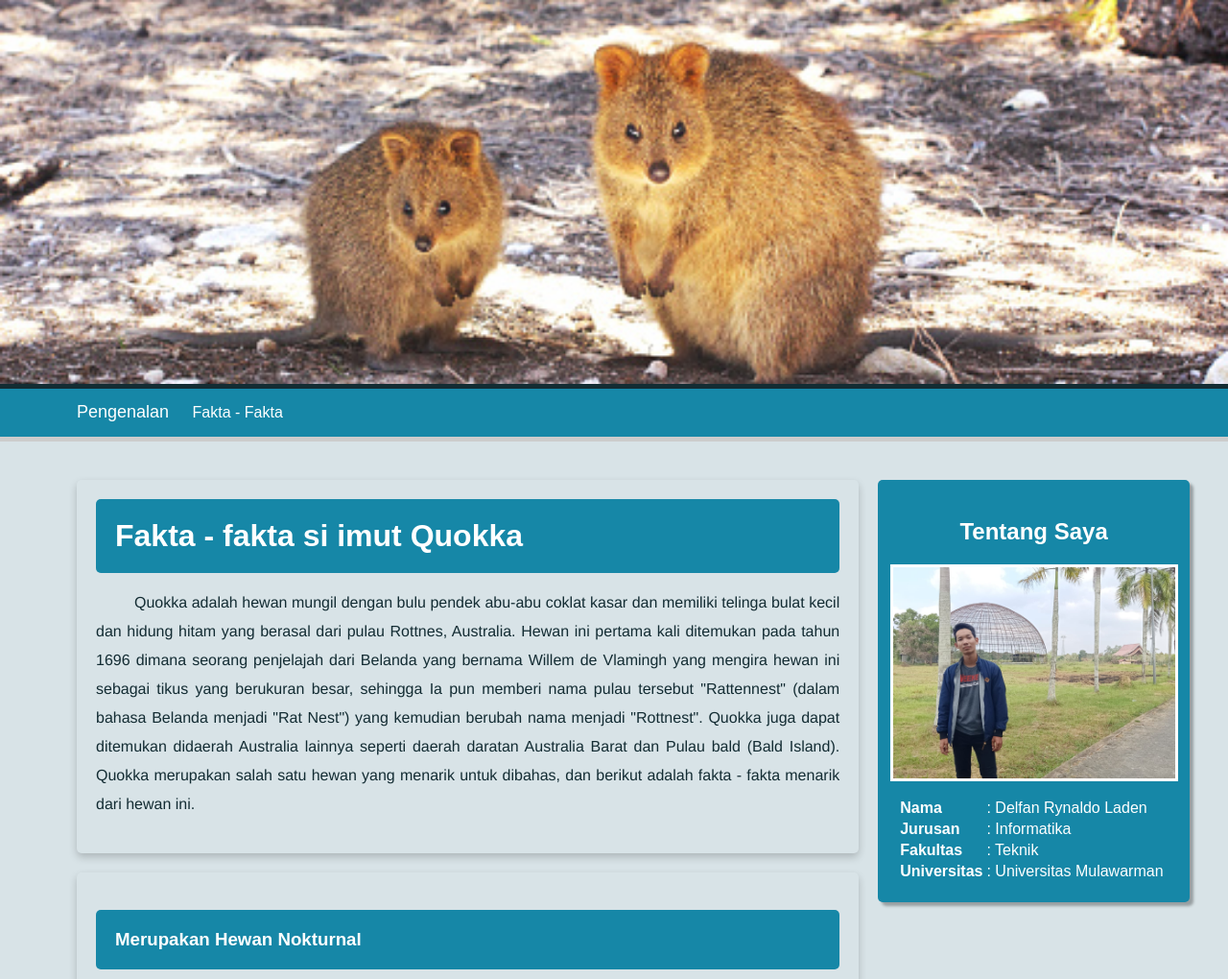
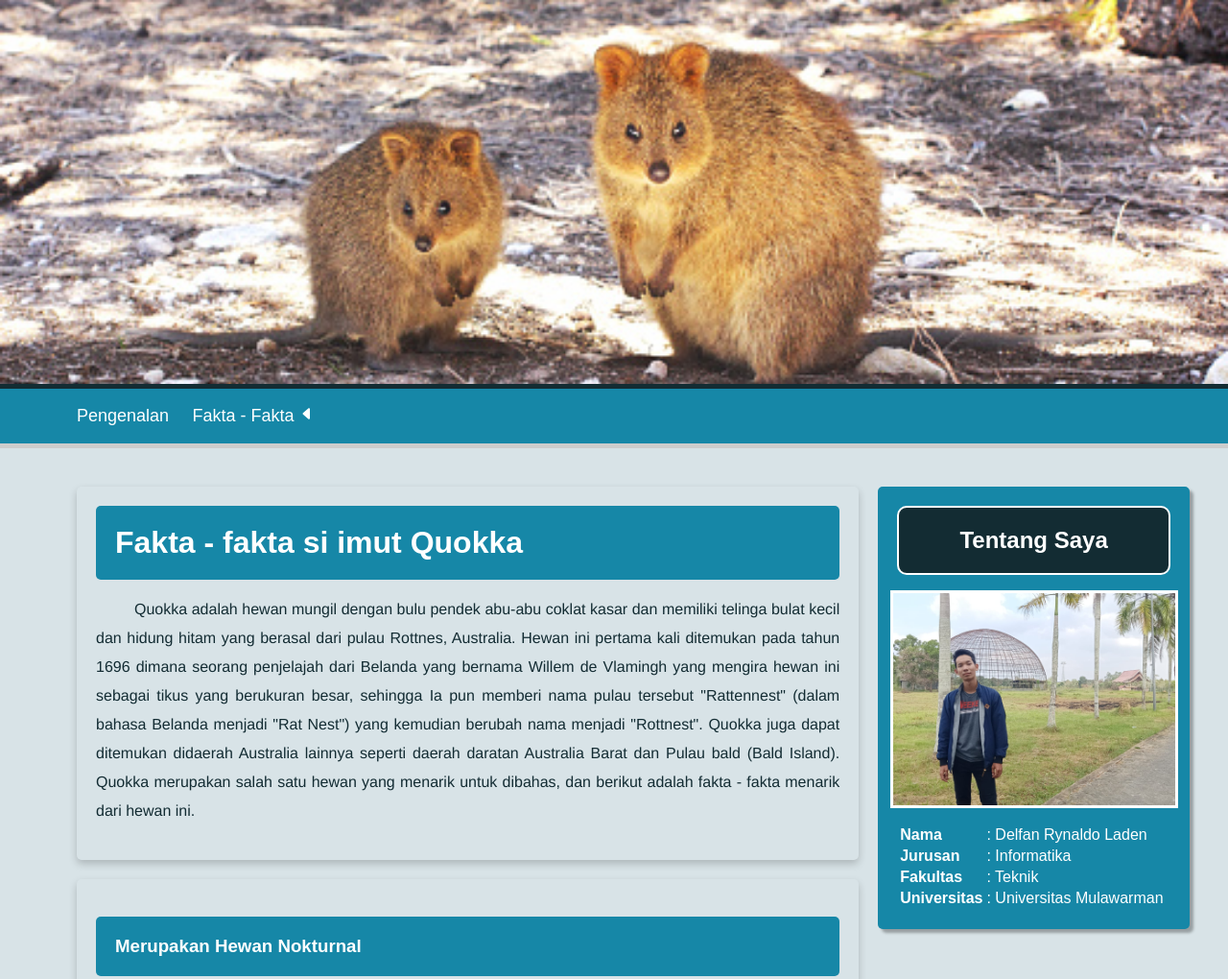
Before and after one commit to dryladen/Submission-Dicoding-Website, a plain HTML site: page index.html in a window 1280 px wide. Shown: the top 1020 px of the page at 96% size. Drawn offline with Linux system fonts and the light colour scheme.

Commit message:
Complete

```diff
--- a/assets/js/main.js
+++ b/assets/js/main.js
@@ -1,11 +1,17 @@
 // dropdown navbar
 let dropDown = document.querySelector(".dropbtn");
+const logoDropdown = document.querySelector('.dropbtn svg')
 dropDown.addEventListener("click",function(){
-    var dropdowns = document.querySelector(".dropdown-content");
+    let dropdowns = document.querySelector(".dropdown-content");
+	logoDropdown.style.transform = 'rotate(0deg)'
     dropdowns.classList.toggle("show");
+    if(dropdowns.classList.contains('show') == false){
+		logoDropdown.style.transform = 'rotate(90deg)'
+	}
 });
 
 window.onclick = function (e){
+    // dropdown remove show
     if (!e.target.matches('.dropbtn')) {
         var dropdowns = document.getElementsByClassName(".dropdown-content");
         var i;
@@ -13,9 +19,11 @@ window.onclick = function (e){
             var openDropdown = dropdowns[i];
             if (openDropdown.classList.contains('show')) {
                 openDropdown.classList.remove('show');
+
             }
         }
     }
+    // scrollTop setting
     if (e.target.matches('.nav-link') || e.target.matches('.nav-parent')){
         let link = e.target.getAttribute("href");
         let tujuan = document.querySelector(link);
@@ -33,4 +41,5 @@ function myFunction() {
     document.querySelector(".progress-bar").style.width = scrolled + "%";
     var dropdowns = document.querySelector(".dropdown-content");
     dropdowns.classList.remove("show");
+    logoDropdown.style.transform = 'rotate(90deg)';
 }
--- a/assets/styles/style.css
+++ b/assets/styles/style.css
@@ -19,6 +19,15 @@ h1 {
     padding: 0;
 }
 
+aside h2 {
+    text-align: center;
+    background-color: #132C33;
+    border: 2px solid white;
+    margin: 0;
+    padding: 20px;
+    border-radius: 10px;
+}
+
 main {
     background-color: #D8E3E7;
     padding: 20px 40px 20px 80px;
@@ -37,10 +46,6 @@ aside {
     color: white;
 }
 
-aside h2 {
-    text-align: center;
-}
-
 nav {
     background-color: #1687A7;
     border-top: 5px solid #132C33;
@@ -50,7 +55,8 @@ nav {
     z-index: 1;
 }
 
-nav a {
+nav a,
+.dropbtn p {
     font-size: 18px;
     font-weight: 400;
     text-decoration: none;
@@ -104,13 +110,25 @@ table {
     display: inline-block;
 }
 
+.dropbtn {
+    position: relative;
+}
+
+.dropbtn svg {
+    position: absolute;
+    z-index: 2px;
+    top: 0;
+    right: -20px;
+    transform: rotate(90deg);
+}
+
 .dropdown-content {
     display: none;
     position: absolute;
     background-color: #f1f1f1;
     min-width: 160px;
     box-shadow: 0px 8px 16px 0px rgba(0, 0, 0, 0.2);
-    z-index: 1;
+    transition: all 0.5s ease;
 }
 
 .dropdown-content a {
@@ -124,6 +142,10 @@ table {
 .dropdown-content a:hover {
     background-color: #36aaca;
     color: white
+}
+
+.about {
+    display: none;
 }
 
 .show {
@@ -187,20 +209,22 @@ h1 {
     width: 300px;
 }
 
-@media screen and (max-width: 1125px) {
-    .profile img {
-        width: 245px;
-    }
-}
-
 @media screen and (max-width: 1000px) {
 
     nav ul {
         margin: 0;
+        padding-left: 20px;
     }
+
 
     main {
         padding: 20px;
+    }
+
+    .about,
+    nav li {
+        display: inline-block;
+        margin: 0 10 0 0;
     }
 
     .content {
--- a/index.html
+++ b/index.html
@@ -16,11 +16,19 @@
         <nav>
             <ul>
                 <li>
-                    <a href="#introduction" class="nav-parent">Pengenalan</a>
+                    <a href="#introduction" class="nav-link">Pengenalan</a>
                 </li>
+                <li class="about"><a href="#tentang-saya" class="nav-link">Tentang Saya</a></li>
                 <li>
                     <div class="dropdown">
-                        <p class="dropbtn"> Fakta - Fakta </p>
+                        <div class="dropbtn">
+                            <p> Fakta - Fakta </p>
+                            <svg xmlns="http://www.w3.org/2000/svg" width="16" height="16" fill="currentColor"
+                                class="bi bi-caret-down-fill" viewBox="0 0 16 16">
+                                <path
+                                    d="M7.247 11.14L2.451 5.658C1.885 5.013 2.345 4 3.204 4h9.592a1 1 0 0 1 .753 1.659l-4.796 5.48a1 1 0 0 1-1.506 0z" />
+                            </svg>
+                        </div>
                         <div class="dropdown-content">
                             <a href="#nocturnal" class="nav-link">Fakta 1</a>
                             <a href="#makanan" class="nav-link">Fakta 2</a>
@@ -117,8 +125,7 @@
                     mengambil quokka liar dan menjadikannya binatang peliharaan.</p>
             </article>
         </div>
-        <div id="gallery"></div>
-        <aside>
+        <aside id="tentang-saya">
             <article class="profile">
                 <header>
                     <h2>Tentang Saya</h2>
```
Also changed, not shown: assets/images/quokka-1.jpg (deleted), assets/images/quokka-2.jpg (deleted), assets/images/quokka-logo.jpg (deleted), 1 other file.
